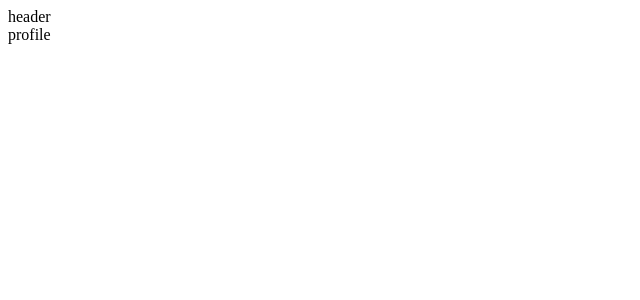
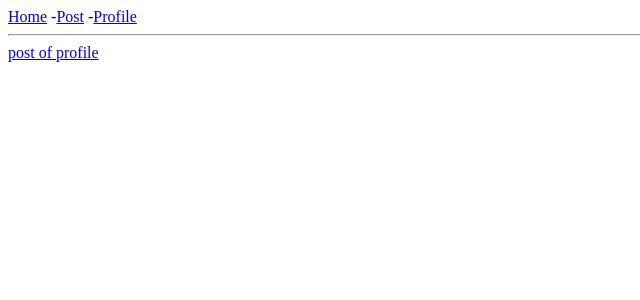
Before and after one commit to MiguelDominguezSanchez/Udemy-The-complete-React-Fullstack-course-2021-edition, a React (Create React App) app in the folder projects/03routes/: page /profile in a window 1280 px wide. Shown: the top 300 px of the page, without its empty margins (0-640 px from the left). Built offline with nearby package versions, Linux system fonts and the light colour scheme.

Commit message:
005 Linking

```diff
--- a/projects/03routes/src/App.js
+++ b/projects/03routes/src/App.js
@@ -1,5 +1,5 @@
 import React from 'react'
-import { BrowserRouter, Route } from 'react-router-dom'
+import { BrowserRouter, Route, Link } from 'react-router-dom'
 
 import Home from './components/home'
 import Posts from './components/posts'
@@ -8,10 +8,22 @@
 const App = () => {
 	return (
 		<BrowserRouter>
-			<header>header</header>
+			<header>
+				<Link to='/'>Home</Link> -<Link to='/posts'>Post</Link> -
+				<Link
+					to={{
+						pathname: '/profile',
+						hash: '#francis',
+						search: '?true=enabled',
+					}}
+				>
+					Profile
+				</Link>
+				<hr />
+			</header>
 			<Route path='/' exact component={Home} />
-			<Route path='/posts' component={Posts} />
-			<Route path='/profile' component={Profile} />
+			<Route path='/posts' exact component={Posts} />
+			<Route path='/profile' exact component={Profile} />
 		</BrowserRouter>
 	)
 }
--- a/projects/03routes/src/components/home.js
+++ b/projects/03routes/src/components/home.js
@@ -1,7 +1,7 @@
 import React from 'react'
 
 const Home = () => {
-	return <>home</>
+	return <>Home</>
 }
 
 export default Home
--- a/projects/03routes/src/components/posts.js
+++ b/projects/03routes/src/components/posts.js
@@ -1,7 +1,7 @@
 import React from 'react'
 
 const Posts = () => {
-	return <>post</>
+	return <>Post</>
 }
 
 export default Posts
--- a/projects/03routes/src/components/profile.js
+++ b/projects/03routes/src/components/profile.js
@@ -1,7 +1,19 @@
 import React from 'react'
+import { Link } from 'react-router-dom'
 
-const Profile = () => {
-	return <>profile</>
+const Profile = (props) => {
+	console.log(props)
+	return (
+		<>
+			<Link
+				to={{
+					pathname: `${props.match.url}/posts`,
+				}}
+			>
+				post of profile
+			</Link>
+		</>
+	)
 }
 
 export default Profile
```
